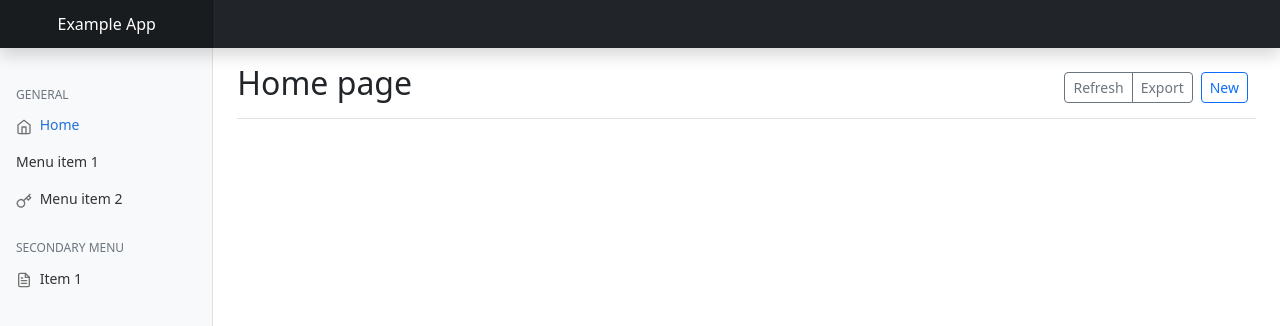
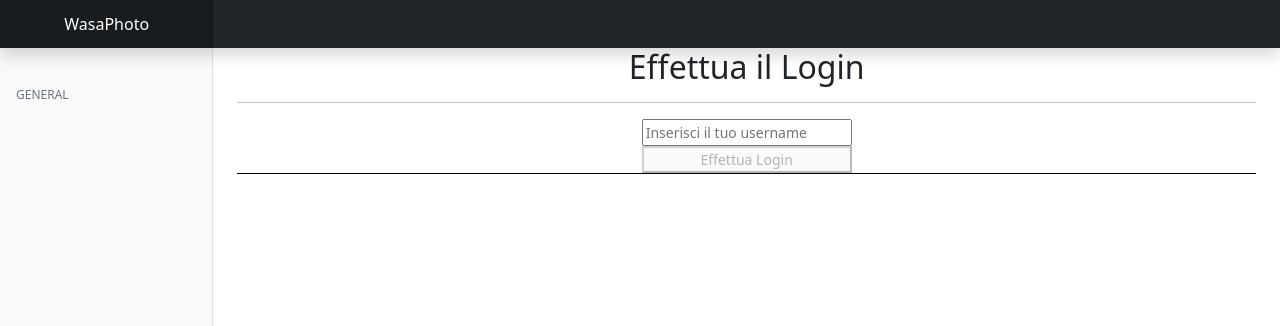
Before and after one commit to Kektus8000/WasaPhoto, a Vue app in the folder webui/: page / in a window 1280 px wide. Shown: the top 326 px of the page. Built offline with nearby package versions, Linux system fonts and the light colour scheme.

Commit message:
Mini Frontend Update

```diff
--- a/webui/src/App.vue
+++ b/webui/src/App.vue
@@ -8,7 +8,7 @@ export default {}
 <template>
 
 	<header class="navbar navbar-dark sticky-top bg-dark flex-md-nowrap p-0 shadow">
-		<a class="navbar-brand col-md-3 col-lg-2 me-0 px-3 fs-6" href="#/">Example App</a>
+		<a class="navbar-brand col-md-3 col-lg-2 me-0 px-3 fs-6" href="#/">WasaPhoto</a>
 		<button class="navbar-toggler position-absolute d-md-none collapsed" type="button" data-bs-toggle="collapse" data-bs-target="#sidebarMenu" aria-controls="sidebarMenu" aria-expanded="false" aria-label="Toggle navigation">
 			<span class="navbar-toggler-icon"></span>
 		</button>
@@ -21,35 +21,6 @@ export default {}
 					<h6 class="sidebar-heading d-flex justify-content-between align-items-center px-3 mt-4 mb-1 text-muted text-uppercase">
 						<span>General</span>
 					</h6>
-					<ul class="nav flex-column">
-						<li class="nav-item">
-							<RouterLink to="/" class="nav-link">
-								<svg class="feather"><use href="/feather-sprite-v4.29.0.svg#home"/></svg>
-								Home
-							</RouterLink>
-						</li>
-						<li class="nav-item">
-							<RouterLink to="/session" class="nav-link"> Menu item 1</RouterLink>
-						</li>
-						<li class="nav-item">
-							<RouterLink to="/link2" class="nav-link">
-								<svg class="feather"><use href="/feather-sprite-v4.29.0.svg#key"/></svg>
-								Menu item 2
-							</RouterLink>
-						</li>
-					</ul>
-
-					<h6 class="sidebar-heading d-flex justify-content-between align-items-center px-3 mt-4 mb-1 text-muted text-uppercase">
-						<span>Secondary menu</span>
-					</h6>
-					<ul class="nav flex-column">
-						<li class="nav-item">
-							<RouterLink :to="'/some/' + 'variable_here' + '/path'" class="nav-link">
-								<svg class="feather"><use href="/feather-sprite-v4.29.0.svg#file-text"/></svg>
-								Item 1
-							</RouterLink>
-						</li>
-					</ul>
 				</div>
 			</nav>
 
--- a/webui/src/router/index.js
+++ b/webui/src/router/index.js
@@ -6,7 +6,7 @@ import ProfileView from '../views/ProfileView.vue'
 const router = createRouter({
 	history: createWebHashHistory(import.meta.env.BASE_URL),
 	routes: [
-		{path: '/', component: HomeView},
+		{path: '/', component: LoginView},
 		{path: '/session', component: LoginView},
 		{path: '/userProfile/:userID', component: ProfileView},
 	]
```
